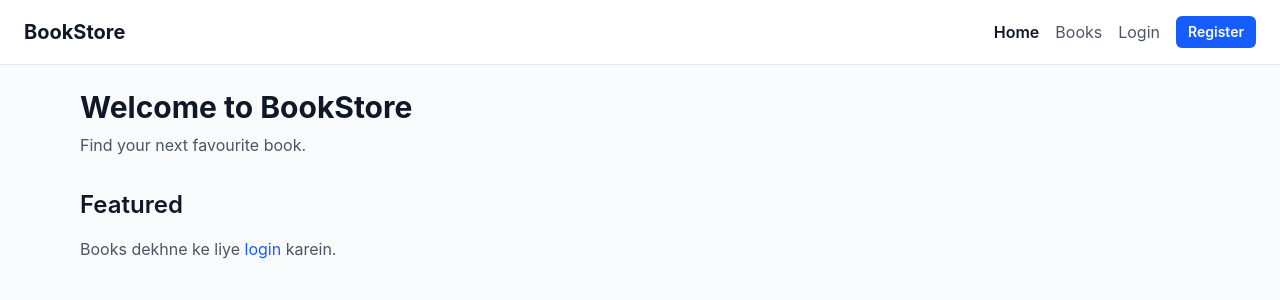
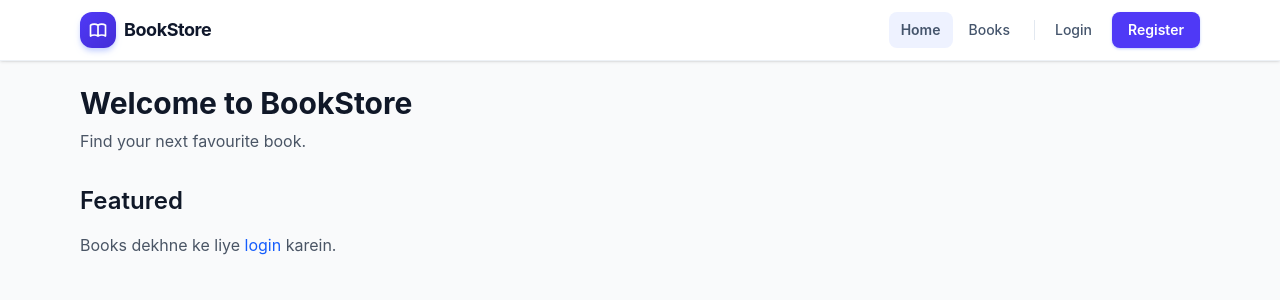
Before and after one commit to MuhammadSaad199/FullStack, a Nuxt app: page / in a window 1280 px wide. Shown: the top 300 px of the page. Built offline with nearby package versions, Linux system fonts and the light colour scheme.

Commit message:
appheader

```diff
--- a/app/components/AppHeader.vue
+++ b/app/components/AppHeader.vue
@@ -13,21 +13,54 @@ const handleLogout = async () => {
 </script>
 
 <template>
-  <header class="flex items-center justify-between border-b border-gray-200 bg-white px-6 py-4">
-    <NuxtLink to="/" class="text-xl font-bold">BookStore</NuxtLink>
-    <nav class="flex items-center gap-4">
-      <NuxtLink to="/" class="text-gray-600 hover:text-gray-900" exact-active-class="font-semibold text-gray-900">Home</NuxtLink>
-      <NuxtLink to="/books" class="text-gray-600 hover:text-gray-900" exact-active-class="font-semibold text-gray-900">Books</NuxtLink>
+  <header class="sticky top-0 z-50 border-b border-slate-200/60 bg-white/90 backdrop-blur-md shadow-sm">
+    <div class="mx-auto flex max-w-6xl items-center justify-between px-4 py-3">
+      <!-- Logo -->
+      <NuxtLink to="/" class="flex items-center gap-2 group">
+        <div class="flex h-9 w-9 items-center justify-center rounded-xl bg-gradient-to-br from-indigo-600 to-indigo-700 shadow-md shadow-indigo-200 transition-transform group-hover:scale-105">
+          <svg class="h-5 w-5 text-white" fill="none" stroke="currentColor" viewBox="0 0 24 24">
+            <path stroke-linecap="round" stroke-linejoin="round" stroke-width="2" d="M12 6.253v13m0-13C10.832 5.477 9.246 5 7.5 5S4.168 5.477 3 6.253v13C4.168 18.477 5.754 18 7.5 18s3.332.477 4.5 1.253m0-13C13.168 5.477 14.754 5 16.5 5c1.747 0 3.332.477 4.5 1.253v13C19.832 18.477 18.247 18 16.5 18c-1.746 0-3.332.477-4.5 1.253" />
+          </svg>
+        </div>
+        <span class="text-lg font-bold text-slate-900 tracking-tight">BookStore</span>
+      </NuxtLink>
+
+      <!-- Nav links -->
+      <nav class="flex items-center gap-1">
+        <NuxtLink
+          to="/"
+          class="rounded-lg px-3 py-2 text-sm font-medium text-slate-600 transition-colors hover:bg-slate-100 hover:text-slate-900"
+          exact-active-class="bg-indigo-50 text-indigo-700 font-semibold"
+        >Home</NuxtLink>
+        <NuxtLink
+          to="/books"
+          class="rounded-lg px-3 py-2 text-sm font-medium text-slate-600 transition-colors hover:bg-slate-100 hover:text-slate-900"
+          active-class="bg-indigo-50 text-indigo-700 font-semibold"
+        >Books</NuxtLink>
+
+        <div class="ml-2 h-5 w-px bg-slate-200" />
 
         <template v-if="isLoggedIn">
-        <button :disabled="loggingOut" class="rounded-md border border-gray-300 px-3 py-1.5 text-sm hover:bg-gray-100 disabled:opacity-60" @click="handleLogout">
-          {{ loggingOut ? 'Logging out...' : 'Logout' }}
+          <button
+            :disabled="loggingOut"
+            class="ml-1 rounded-lg border border-slate-200 px-3 py-2 text-sm font-medium text-slate-600 transition-colors hover:bg-slate-50 hover:text-red-600 hover:border-red-200 disabled:opacity-50"
+            @click="handleLogout"
+          >
+            {{ loggingOut ? 'Logging out…' : 'Logout' }}
           </button>
         </template>
         <template v-else>
-        <NuxtLink to="/login" class="text-gray-600 hover:text-gray-900" exact-active-class="font-semibold text-gray-900">Login</NuxtLink>
-        <NuxtLink to="/register" class="rounded-md bg-blue-600 px-3 py-1.5 text-sm font-semibold text-white hover:bg-blue-700">Register</NuxtLink>
+          <NuxtLink
+            to="/login"
+            class="ml-1 rounded-lg px-3 py-2 text-sm font-medium text-slate-600 transition-colors hover:bg-slate-100 hover:text-slate-900"
+            exact-active-class="bg-indigo-50 text-indigo-700 font-semibold"
+          >Login</NuxtLink>
+          <NuxtLink
+            to="/register"
+            class="ml-1 rounded-lg bg-indigo-600 px-4 py-2 text-sm font-semibold text-white shadow-sm shadow-indigo-200 transition-all hover:bg-indigo-700 hover:shadow-md hover:shadow-indigo-200"
+          >Register</NuxtLink>
         </template>
       </nav>
+    </div>
   </header>
 </template>
```
Lines whose indentation alone changed are shown as unchanged.
